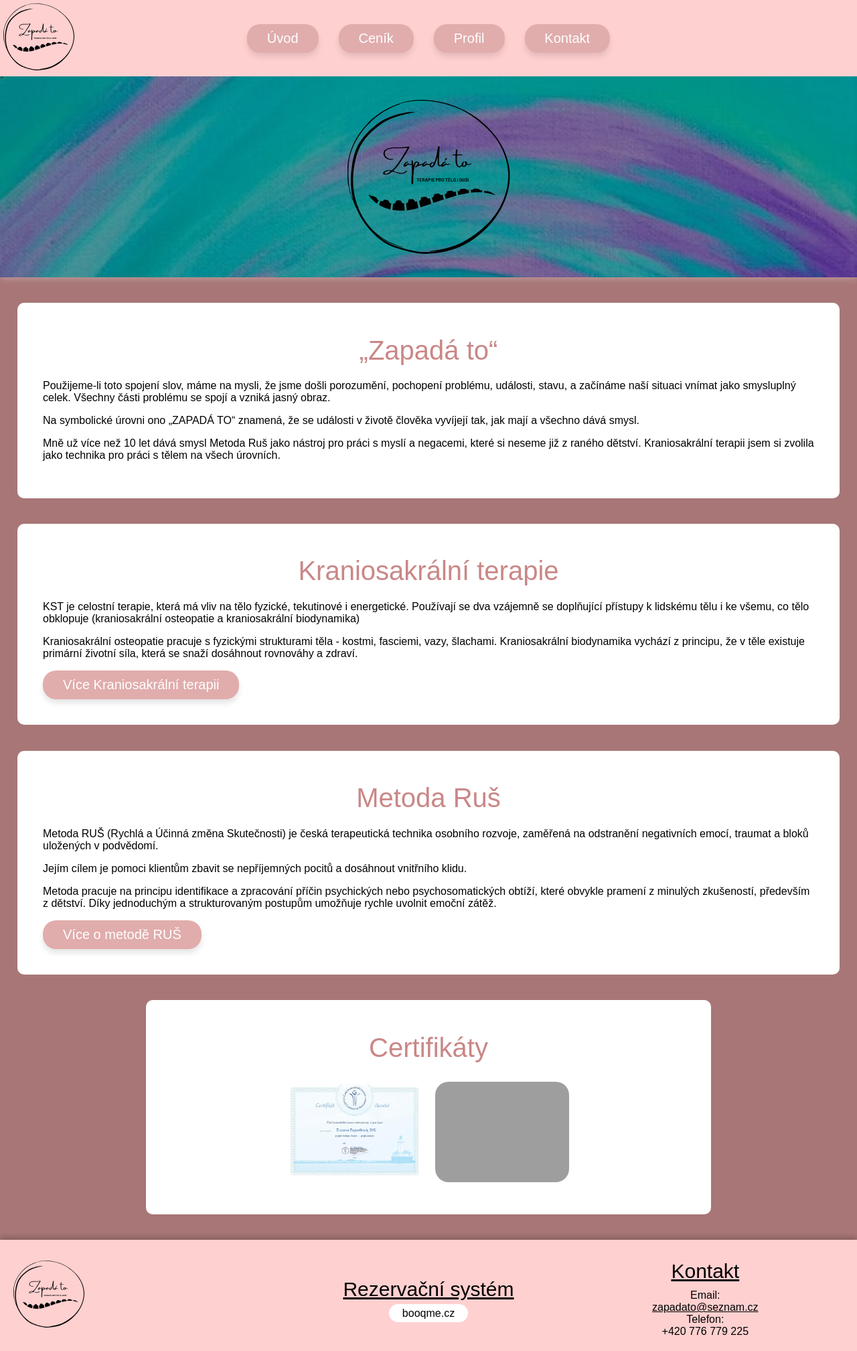
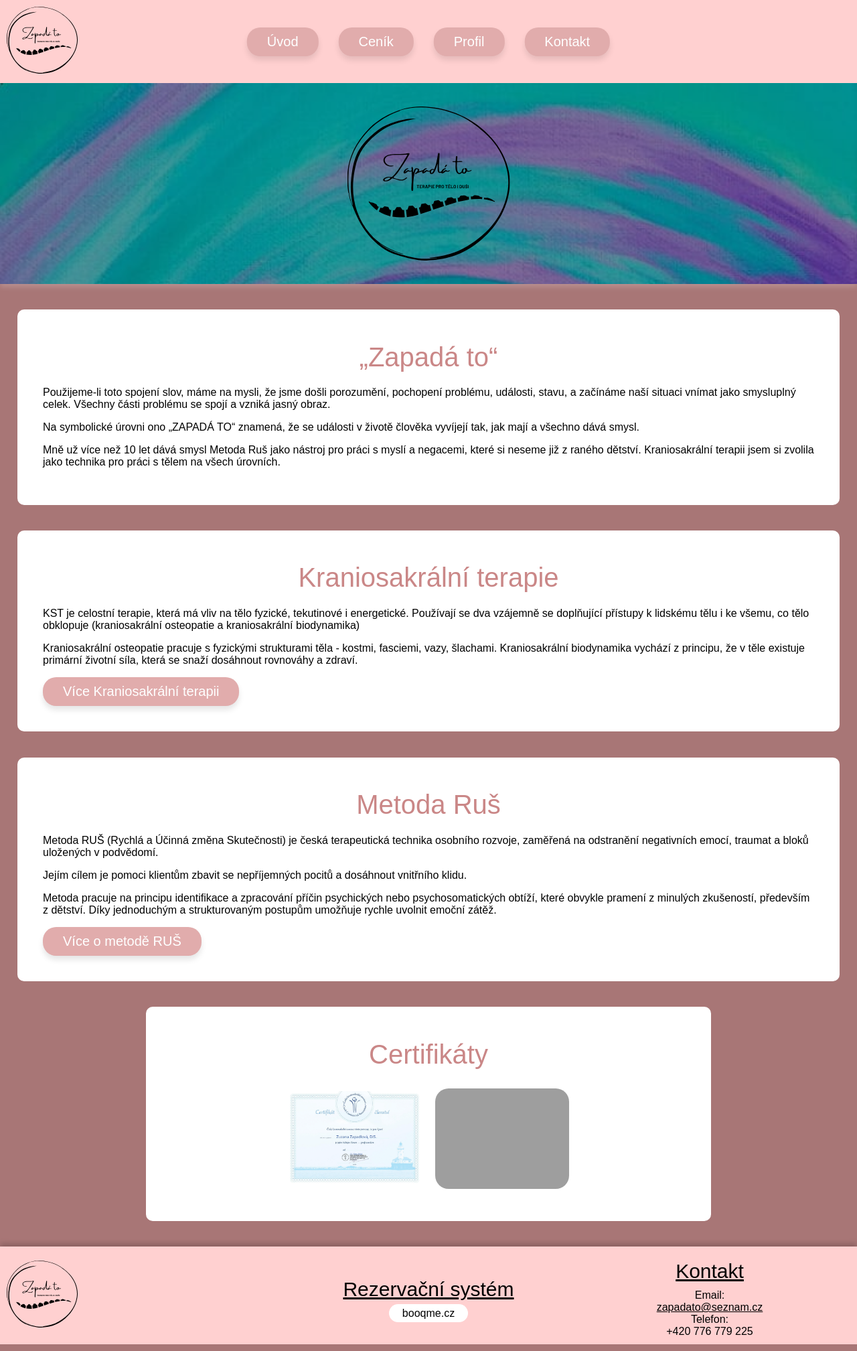
Before and after one commit to 7freez7/zapadato, a plain HTML site: page index.html in a window 1280 px wide. Shown: the whole page at 67% size. Drawn offline with Linux system fonts and the light colour scheme; grey boxes are pictures that could not be loaded.

Commit message:
padding header, footer

```diff
--- a/style.css
+++ b/style.css
@@ -46,7 +46,7 @@ h1, h2, h3, .nav-btn {
     display: flex;
     align-items: center;
     justify-content: space-between;
-    padding:5px;
+    padding: 10px;
     background-color: #FFD0D0;
     box-shadow: 0 4px 8px 0 rgba(0, 0, 0, 0.2);
 }
@@ -90,7 +90,7 @@ h1, h2, h3, .nav-btn {
     display: flex;
     justify-content: space-between; /* Rozloží obsah na začátek a konec */
     align-items: center; /* Vertikálně centrovat obsah */
-    padding: 20px; /* Přidání paddingu pro lepší vzhled */
+    padding: 10px; /* Přidání paddingu pro lepší vzhled */
     background-color: #FFD0D0; /* Pozadí patičky */
     box-shadow: 0 -4px 8px 0 rgba(0, 0, 0, 0.2);
 }
```
